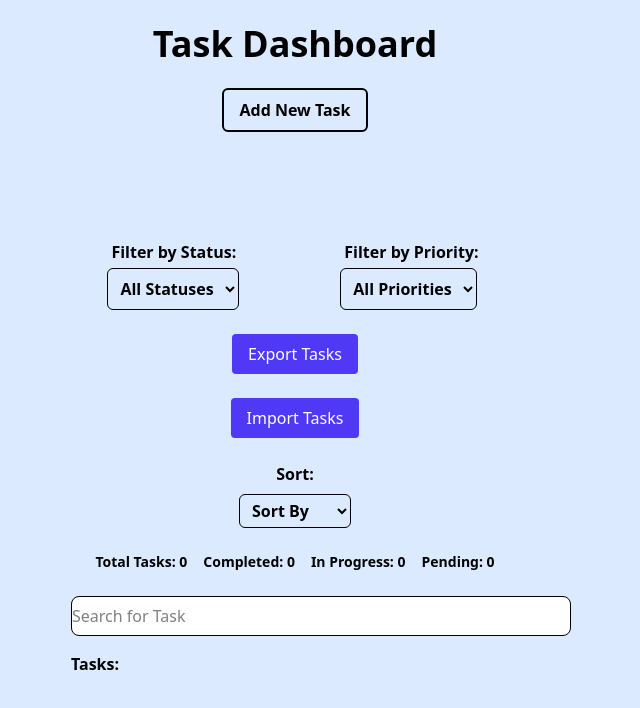
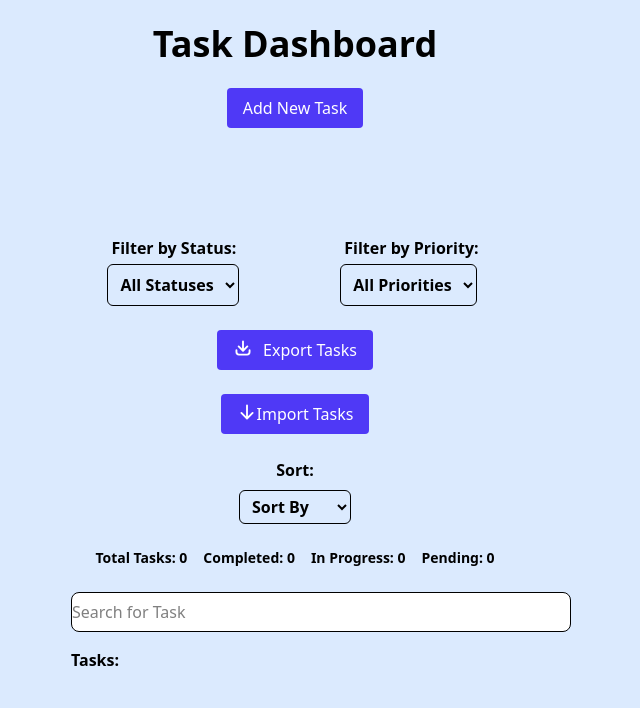
Before and after one commit to Mith29/SBA-9-task-management-dashboard, a React (Vite) app: page / in a window 1280 px wide. Shown: the top 708 px of the page, without its empty margins (345-985 px from the left). Built offline with nearby package versions, Linux system fonts and the light colour scheme.

Commit message:
added hero icon

```diff
--- a/src/components/Dashboard/Dashboard.tsx
+++ b/src/components/Dashboard/Dashboard.tsx
@@ -5,6 +5,7 @@ import TaskForm from "../TaskForm/TaskForm";
 import TaskFilter from "../TaskFilter/TaskFilter";
 import { sortTasks, exportTasks, importTasks } from "../../utils/taskUtils";
 import type { SortType } from "../../utils/taskUtils";
+import { ArrowDownTrayIcon , ArrowDownIcon } from "@heroicons/react/16/solid";
 
 type Filter = {
   status?: TaskStatus | "";
@@ -72,8 +73,7 @@ function Dashboard() {
       <h1 className="text-4xl font-semibold text-center">Task Dashboard</h1>
 
       <button
-        className="px-4 py-2 border-2 rounded-md font-bold hover:bg-indigo-300 transition"
-        onClick={() => {
+className="bg-indigo-600 text-white px-4 py-2 rounded"        onClick={() => {
           setEditingTask(null);
           setShowForm(true);
         }}
@@ -100,14 +100,19 @@ function Dashboard() {
       <TaskFilter onFilterChange={handleFilterChange} />
 
       <button onClick={() => exportTasks(tasks)}  className="bg-indigo-600 text-white px-4 py-2 rounded">
-        Export Tasks
+       <div className="flex gap-[10px]">
+         <ArrowDownTrayIcon className="h-5 w-5"/> Export Tasks
+       </div>
       </button>
 <button
   type="button"
   onClick={() => document.getElementById("import-file")?.click()}
   className="bg-indigo-600 text-white px-4 py-2 rounded"
 >
-  Import Tasks
+  <div className="flex">
+    <ArrowDownIcon className="h-5 w-5"/>
+    Import Tasks
+  </div>
 </button>
 
 <input
--- a/src/components/TaskList/TaskItem.tsx
+++ b/src/components/TaskList/TaskItem.tsx
@@ -1,5 +1,6 @@
 import type { ChangeEvent } from "react";
 import type { TaskItemProps, TaskStatus } from "../../types";
+import { TrashIcon, PencilIcon } from "@heroicons/react/16/solid";
 
 function TaskItem({ task, onStatusChange, onDelete, onEdit }: TaskItemProps) {
   function handleStatusChange(e: ChangeEvent<HTMLSelectElement>) {
@@ -40,16 +41,17 @@ function TaskItem({ task, onStatusChange, onDelete, onEdit }: TaskItemProps) {
 
           <button
             onClick={handleEdit}
-            className="edit-btn font-medium cursor-pointer hover:text-blue-700 text-blue-500"
+            className="edit-btn  cursor-pointer hover:text-blue-700 text-blue-500"
           >
-            Edit
+          <PencilIcon className="h-7 w-5"/>
           </button>
 
           <button
             onClick={handleDelete}
-            className="delete-btn font-medium cursor-pointer hover:text-red-700 text-red-500"
+            className="delete-btn  cursor-pointer hover:text-red-700 text-red-500"
           >
-            Delete
+            <TrashIcon className="h-5 w-5"/>
+
           </button>
         </div>
       </div>
```
Also changed, not shown: 1 other file (tests, documents, lock files or other folders).
